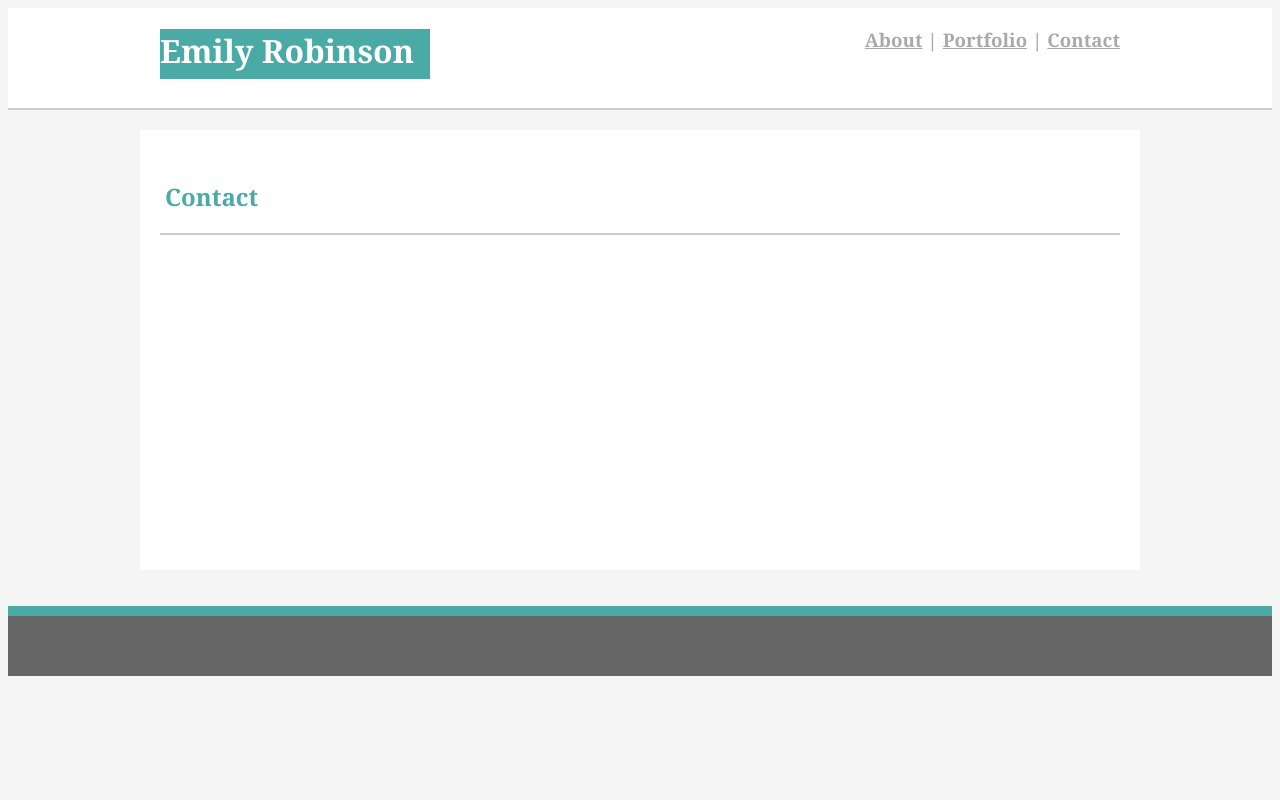
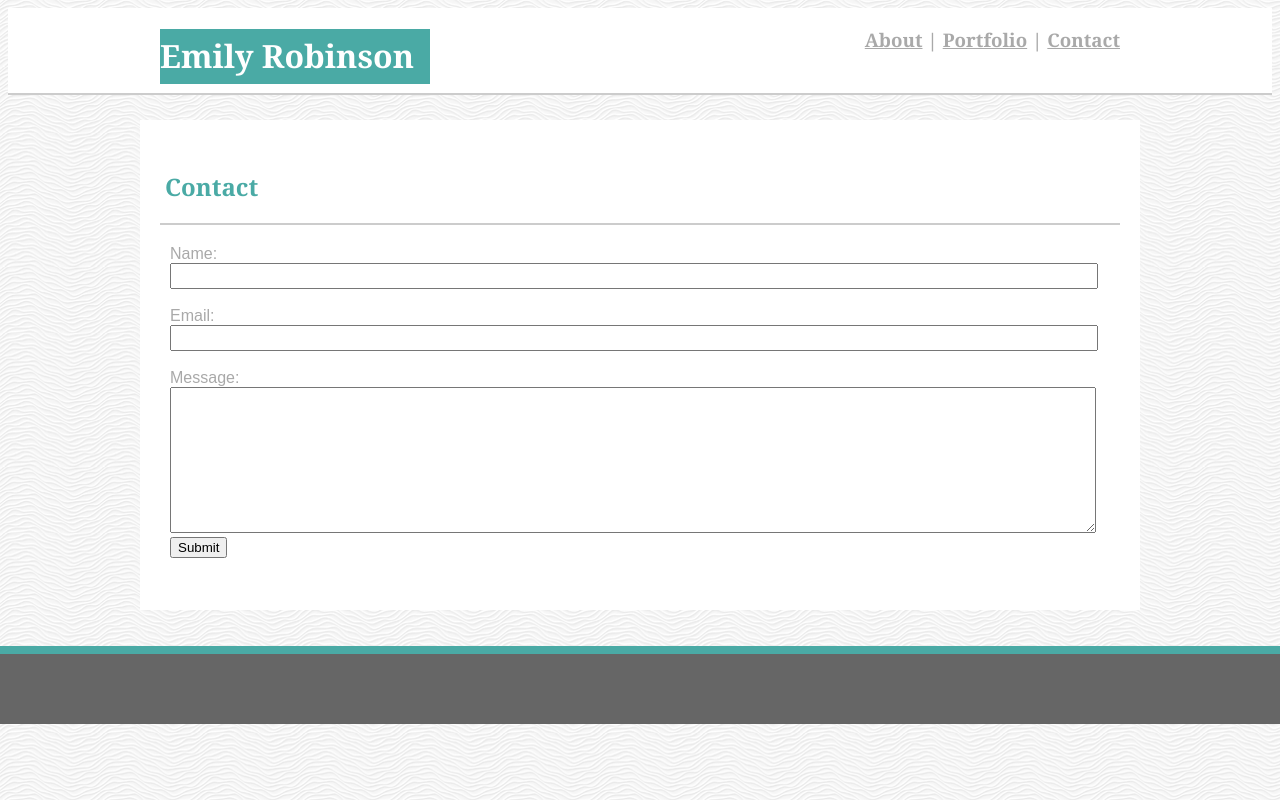
Before and after one commit to emily-larkin/Basic-Portfolio, a plain HTML site: page contact.html in a window 1280 px wide. Drawn offline with Linux system fonts and the light colour scheme.

Commit message:
looking ok at this point

```diff
--- a/assets/css/style.css
+++ b/assets/css/style.css
@@ -1,7 +1,7 @@
 .fullheader {
     background: #ffffff;
     width: 100%;
-    height: 100px;
+    height: 85px;
     border-bottom: solid 2px #cccccc;
 }
 
@@ -17,13 +17,15 @@ h1 {
     color: #ffffff;
     float: left;
     height: 50px;
+    padding: 5px 0px 0px 0px;
+    margin-bottom: 10px;
 }
 
 .linkinginfo {
     float: right;
 }
 
-h3, a {
+h3, a, form {
     color: darkgray;
 }
 
@@ -35,30 +37,17 @@ h2 {
 
 .about-me, .contact-info, .portfolio {
     width: 960px;
-    height: 400px;
+    height: 450px;
     background: #ffffff;
     color: #dddddd;
     margin: 0 auto;
     font-family: 'Arial', 'Helvetica Neue', Helvetica, sans-serif;
     padding: 20px;
-    margin-top: 20px;
-}
-
-.bluefooter {
-    background: #4aaaa5;
-    width: 100%;
-    height: 10px;
-}
-
-.grayfooter {
-    background: #666666;
-    width: 100%;
-    height: 60px;
+    margin-top: 25px;
 }
 
 body {
-    background: whitesmoke;
-
+    background-image: url("../images/white-waves.png");
 }
 
 h1, h2, h3 {
@@ -68,3 +57,15 @@ h1, h2, h3 {
 p {
     color: darkgray;
 }
+
+.footer {
+    background: #666666;
+    height: 70px;
+    border-top: 8px solid #4aaaa5;
+    position: relative;
+    margin: 0px -10px -50px -10px;
+}
+
+form {
+    padding-left: 10px;
+}
--- a/contact.html
+++ b/contact.html
@@ -21,11 +21,20 @@
       <h2>
         Contact
       </h2>
-      <form></form>
+      <form>
+        Name:<br>
+        <input type="text" name="Name" style="width:920px; height:20px;"><br>
+        <br>
+        Email:<br>
+        <input type="text" name="Email" style="width:920px; height:20px;"><br>
+        <br>
+        Message:<br>
+        <textarea name="Message" style="width:920px; height:140px;"></textarea>
+        <button type="button" onclick="alert('Thanks for submitting this form!')">Submit</button>
+      </form>
     </div>
+    <br><br>
     <div class="footer"></div>
-    <br /><br />
-    <div class="bluefooter"></div>
-    <div class="grayfooter"></div>
+    <br/><br/>
   </body>
 </html>
```
Also changed, not shown: index.html (+5 -5 lines), portfolio.html (+1 -2 lines), assets/images/pic.png (added), assets/images/white-waves.png (added), 3 other files.
